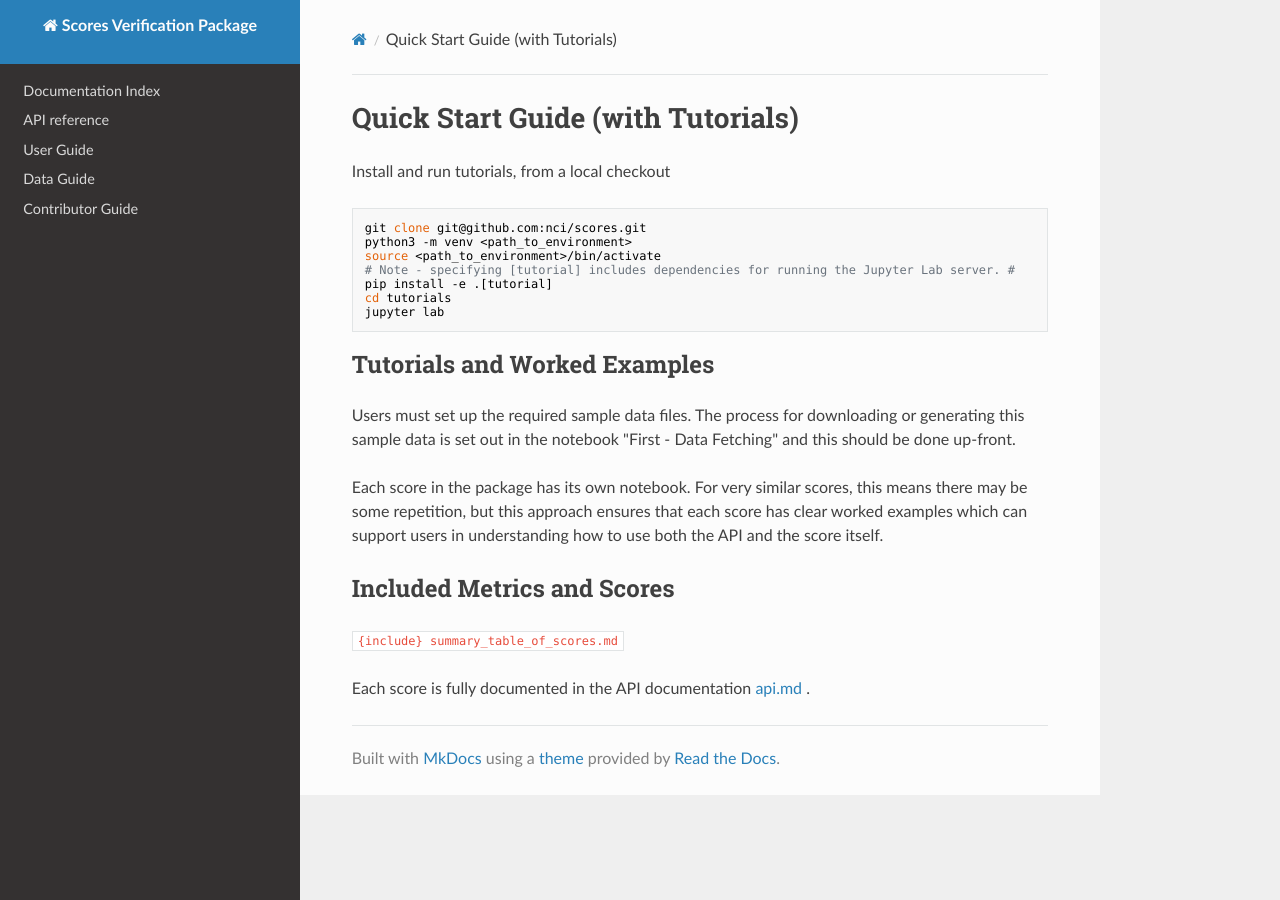
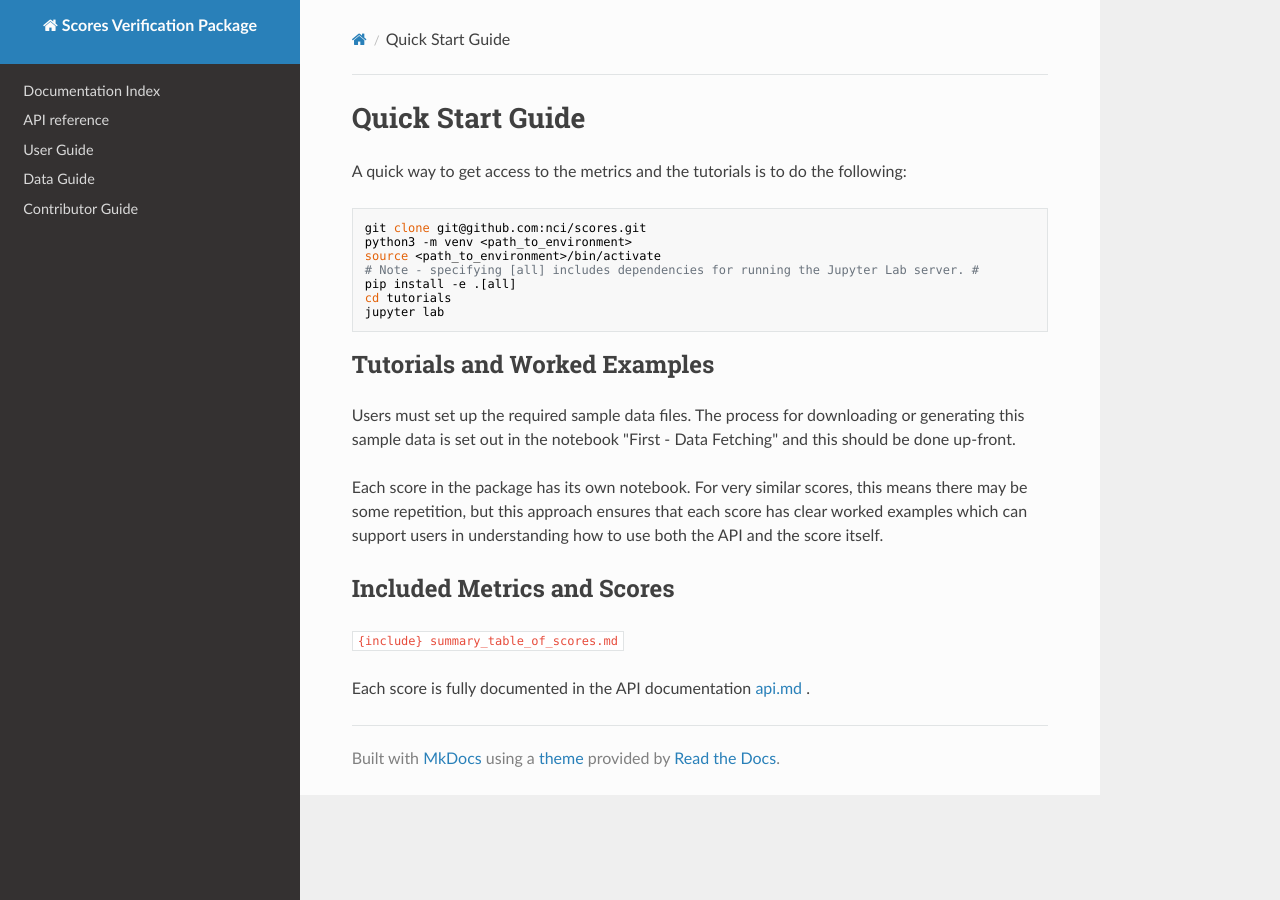
Before and after one commit to nci/scores, an MkDocs documentation site: the page built from docs/quickstart.md, in a window 1280 px wide. Built offline with MkDocs 1.6.1, drawn with Linux system fonts in a browser that asks for light colours; nearby versions of some CDN libraries.

Commit message:
Add direct link to installation guide in README Update quickstart guide for clarity

````diff
--- a/docs/quickstart.md
+++ b/docs/quickstart.md
@@ -1,13 +1,13 @@
-# Quick Start Guide (with Tutorials)
+# Quick Start Guide
 
-Install and run tutorials, from a local checkout
+A quick way to get access to the metrics and the tutorials is to do the following:
 
 ```bash
 git clone git@github.com:nci/scores.git
 python3 -m venv <path_to_environment>
 source <path_to_environment>/bin/activate
-# Note - specifying [tutorial] includes dependencies for running the Jupyter Lab server. #
-pip install -e .[tutorial]
+# Note - specifying [all] includes dependencies for running the Jupyter Lab server. #
+pip install -e .[all]
 cd tutorials
 jupyter lab
 ```
````
Also changed, not shown: README.md (+2 -2 lines).
